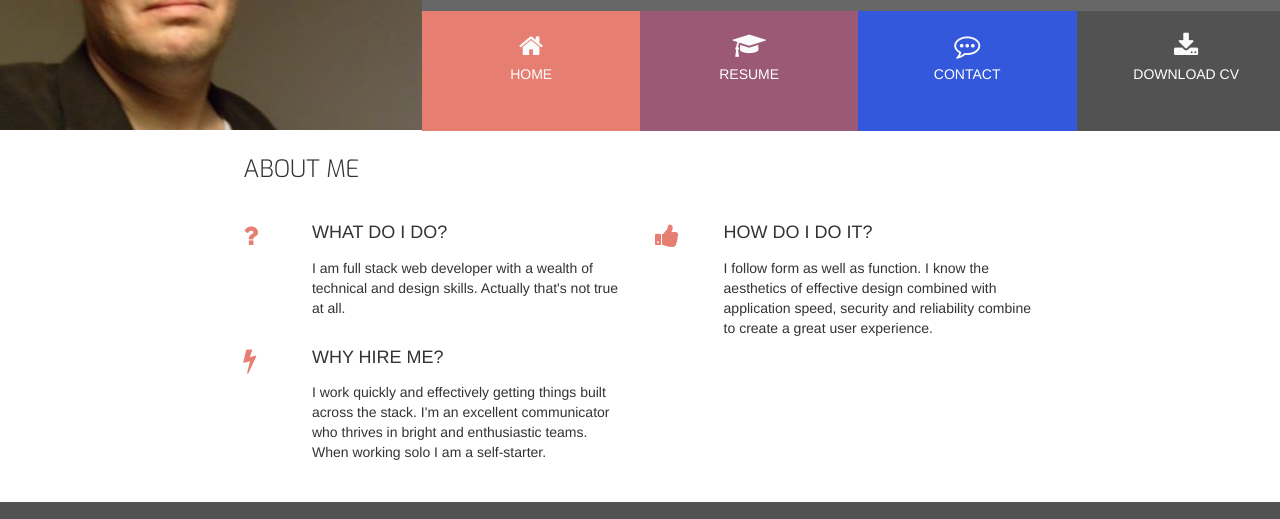
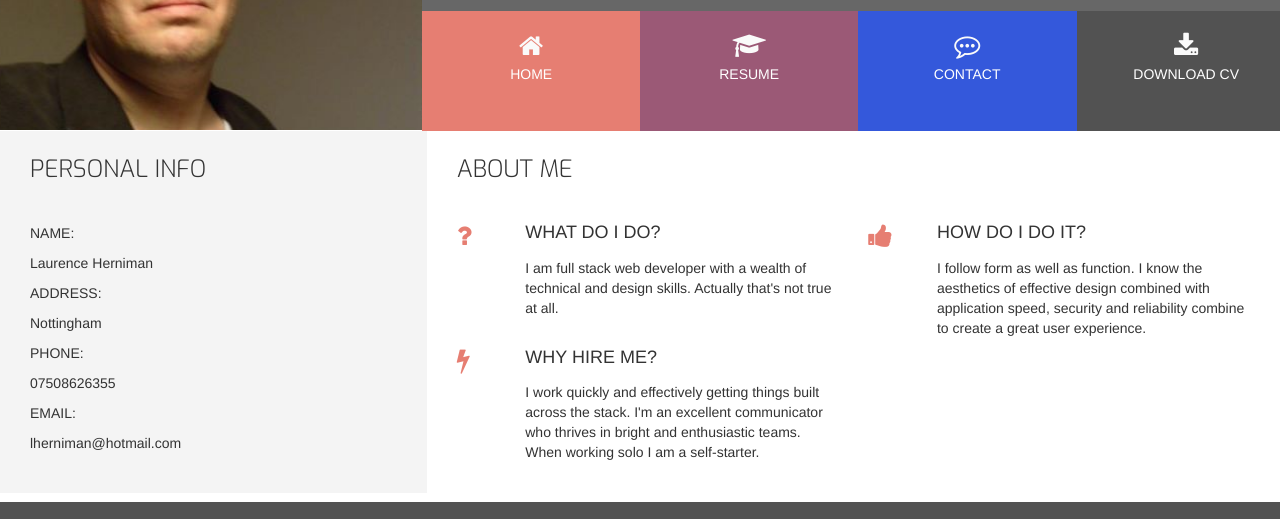
Before and after one commit to LaurenceKeith/resume-ucd, a plain HTML site: page index.html in a window 1280 px wide. Shown: the part 230-749 px from the top of the page. Drawn offline with nearby package versions, Linux system fonts and the light colour scheme.

Commit message:
Added Personal Info

```diff
--- a/assets/css/style.css
+++ b/assets/css/style.css
@@ -49,8 +49,10 @@ h4 {
 
 .section-column {
     padding: 0 30px 30px;
-    float: none;
+    /*float: none;            I removed this. Three Reasons section column was in-line with Personal Info section column for sizes xs & sm -
+                              float: none was overriding the Bootstrap float: left for col-xs-12 & col-sm-12*/
     display: table-cell;
+
 }
 
 .row-table {
@@ -145,6 +147,11 @@ header {
     background-color: rgba(0,0,0,0.2);
 }
 
+/*-----------------------------personal info section ------ */
+
+#personal-info-section {
+    margin: 0;
+}
 /*------------------------------------footer */
 footer {
     background-color: #525252;
@@ -206,3 +213,14 @@ footer .cv-pdf i:hover {
 .three-reasons-heading {
     margin-bottom: 15px;
 }
+@media(max-width:767px){           /* LH - xs only - when reasons are stacked */
+.three-reasons-row {
+    margin-bottom: 8px;
+}
+}
+
+/*----------------------------- Personal Info ----- */
+
+.bg-color-personal-info {
+    background-color: #f4f4f4;
+}
--- a/index.html
+++ b/index.html
@@ -9,7 +9,7 @@
     <link rel="stylesheet" href="https://stackpath.bootstrapcdn.com/font-awesome/4.7.0/css/font-awesome.min.css" type="text/css" />
     <link rel="stylesheet" href="https://cdnjs.cloudflare.com/ajax/libs/hover.css/2.3.1/css/hover-min.css">
     <link rel="stylesheet" href="assets/css/style.css" type="text/css" />
-    <title>Document</title>
+    <title>Resume - L herniman</title>
 </head>
 
 <body>
@@ -47,10 +47,48 @@
             </div>
         </div>
     </header>
-    <section>
-        <div class="container-fluid">
+    <section class="container-fluid">
         <div class="row row-table">
-                <div class="col-xs-12 col-md-8 bg-color-three-reasons section-column">
+            <div class="col-xs-12 col-sm-12 col-md-4 bg-color-personal-info section-column">
+                <div class="row">
+                    <div class="col-md-12">
+                        <h3 class="section-heading uppercase">Personal Info</h3>
+                    </div>
+                </div>
+                <div class="personal-info-item">
+                    <div class="key">
+                        <p class="uppercase">Name:</p>
+                    </div>
+                    <div class="value">
+                        <p>Laurence Herniman</p>
+                    </div>
+                </div>
+                <div class="personal-info-item">
+                    <div class="key">
+                        <p class="uppercase">Address:</p>
+                    </div>
+                    <div class="value">
+                        <p>Nottingham</p>
+                    </div>
+                </div>
+                <div class="personal-info-item">
+                    <div class="key">
+                        <p class="uppercase">Phone:</p>
+                    </div>
+                    <div class="value">
+                        <p>07508626355</p>
+                    </div>
+                </div>
+                <div class="personal-info-item">
+                    <div class="key">
+                        <p class="uppercase">Email:</p>
+                    </div>
+                    <div class="value">
+                        <p>lherniman@hotmail.com</p>
+                    </div>
+                </div>
+            </div>
+            <div class="col-xs-12 col-sm-12 col-md-8 bg-color-three-reasons section-column">
                 <div class="row">
                     <div class="col-md-12">
                         <h3 class="section-heading uppercase">About Me</h3>
@@ -58,7 +96,7 @@
                 </div>
                 <div class="row">
                     <div class="col-xs-10 col-xs-offset-1 col-sm-offset-0 col-sm-4 col-md-6">
-                            <div class="row">
+                        <div class="row three-reasons-row">
                             <div class="col-xs-2">
                                 <i class="three-reasons-icon fa fa-question" aria-hidden="true"></i>
                             </div>
@@ -69,26 +107,24 @@
                         </div>
                     </div>
                     <div class="col-xs-10 col-xs-offset-1 col-sm-offset-0 col-sm-4 col-md-6">
-                            <div class="row">
+                        <div class="row three-reasons-row">
                             <div class="col-xs-2">
                                 <i class="three-reasons-icon fa fa-thumbs-up" aria-hidden="true"></i>
                             </div>
                             <div class="col-xs-10">
                                 <h4 class="three-reasons-heading uppercase">How do I do it?</h4>
-                                    <p>I follow form as well as function. I know the aesthetics of effective design combined with application speed,
-                                    security and reliability combine to create a great user experience.</p>
+                                <p>I follow form as well as function. I know the aesthetics of effective design combined with application speed, security and reliability combine to create a great user experience.</p>
                             </div>
                         </div>
                     </div>
                     <div class="col-xs-10 col-xs-offset-1 col-sm-offset-0 col-sm-4 col-md-6">
-                            <div class="row">
+                        <div class="row three-reasons-row">
                             <div class="col-xs-2">
                                 <i class="three-reasons-icon fa fa-bolt" aria-hidden="true"></i>
                             </div>
                             <div class="col-xs-10">
                                 <h4 class="three-reasons-heading uppercase">Why hire me?</h4>
                                 <p>I work quickly and effectively getting things built across the stack. I'm an excellent communicator who thrives in bright and enthusiastic teams. When working solo I am a self-starter.</p>
-                                </div>
                             </div>
                         </div>
                     </div>
```
Lines whose indentation alone changed are shown as unchanged.
